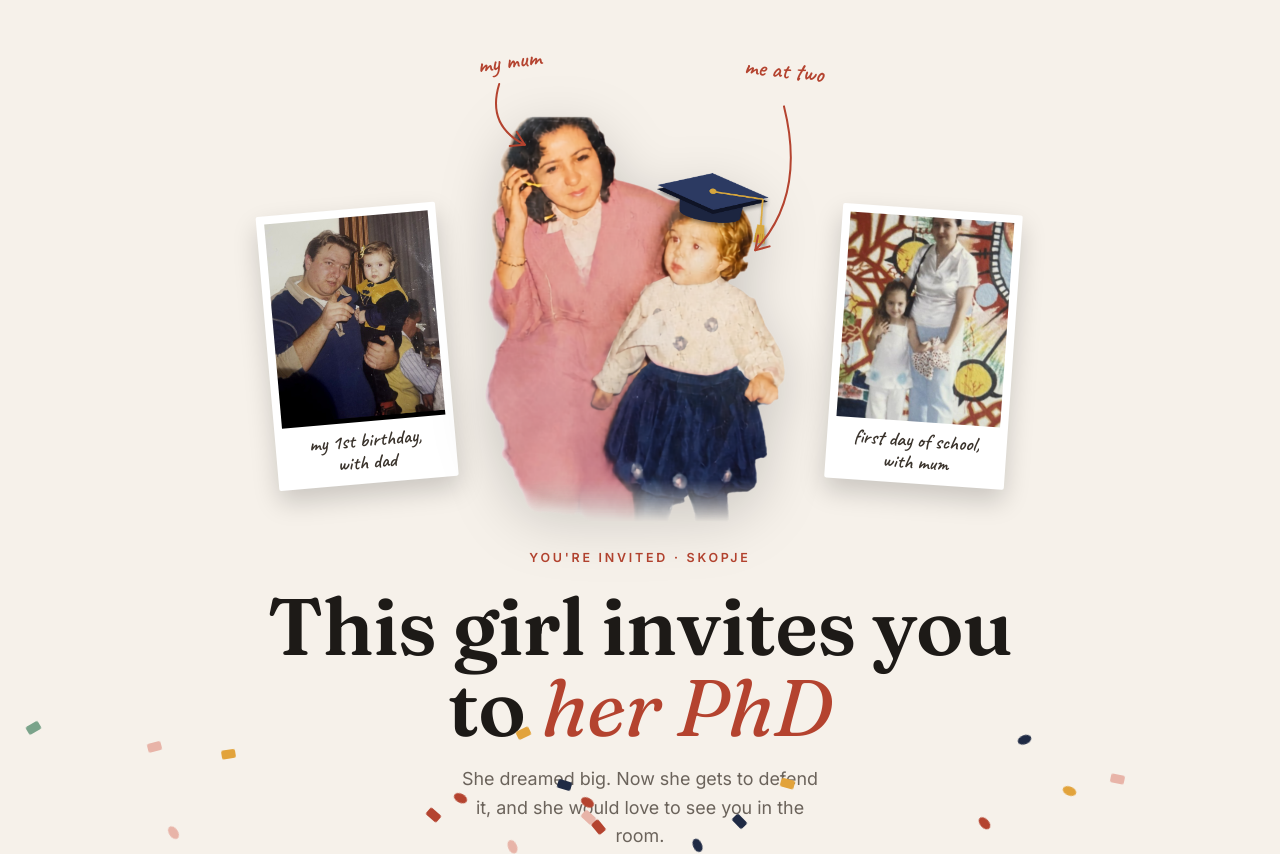
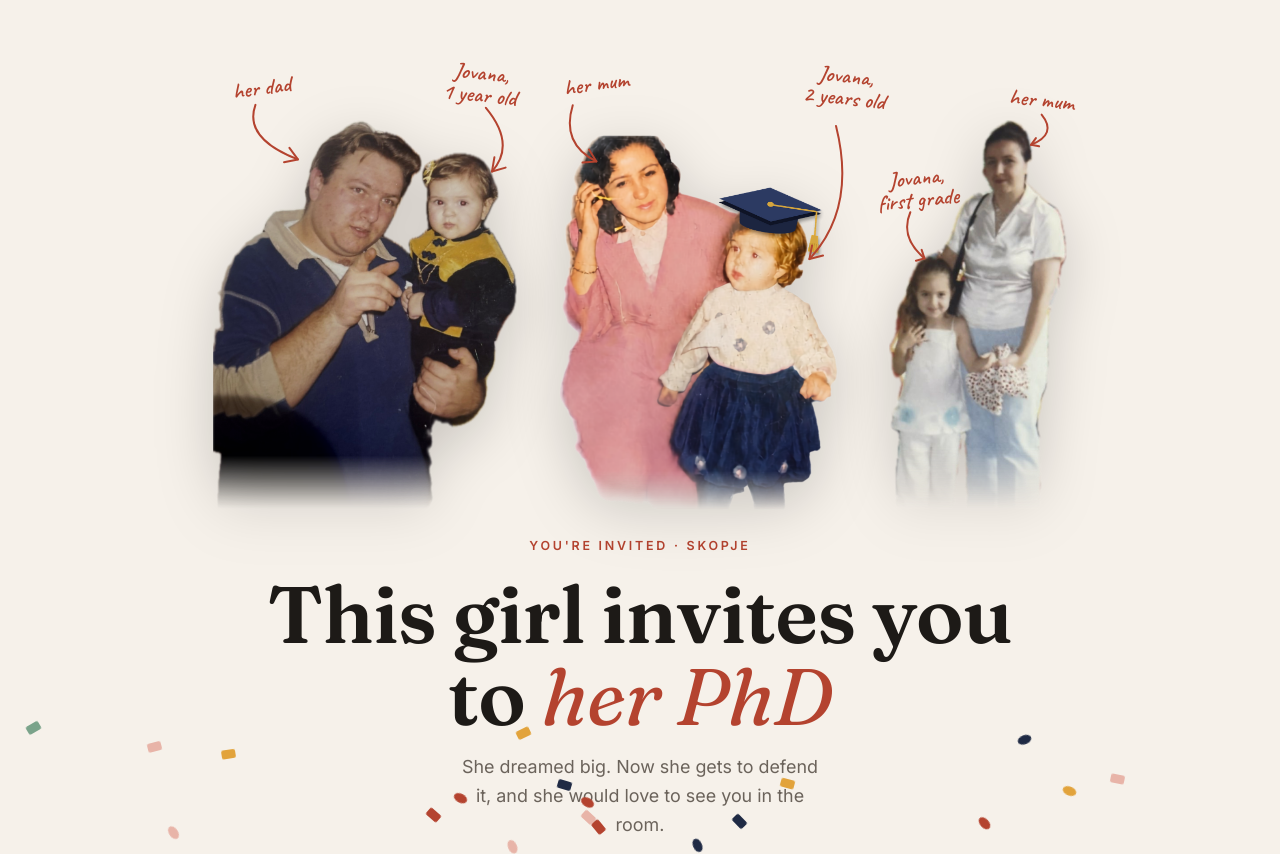
Before and after one commit to dobrevajovana/phd-invitation, a plain HTML site: page index.html in a window 1280 px wide. Shown: the top 854 px of the page. Drawn offline with Linux system fonts and the light colour scheme.

Commit message:
Hero: three cut-out photos with arrow labels
Co-Authored-By: Claude Opus 5.5 <noreply@anthropic.com>

```diff
--- a/index.html
+++ b/index.html
@@ -32,26 +32,16 @@
 
   /* hero */
   .hero{min-height:92vh;display:flex;flex-direction:column;justify-content:center;text-align:center;padding:56px 0 40px}
-  .kid{position:relative;width:min(340px,78vw);margin:0 auto 22px}
-  .kid img{display:block;width:100%;height:auto;filter:drop-shadow(0 16px 28px rgba(0,0,0,.18))}
+  .album{--h:min(390px,40vw);display:flex;align-items:flex-end;justify-content:center;gap:clamp(18px,3vw,40px);
+    width:min(1000px,calc(100vw - 32px));margin:64px 0 26px calc(50% - min(500px,50vw - 16px))}
+  .kid{position:relative;margin:0;height:var(--h);flex:0 0 auto}
+  .kid img{display:block;height:100%;width:auto;filter:drop-shadow(0 16px 28px rgba(0,0,0,.18))}
   .kid .arrows{position:absolute;inset:0;width:100%;height:100%;overflow:visible;pointer-events:none}
   .kid .arrows path{fill:none;stroke:var(--accent);stroke-width:2;stroke-linecap:round;stroke-linejoin:round}
-  .tag{position:absolute;font-family:Caveat,cursive;font-weight:600;color:var(--accent);font-size:clamp(1.05rem,4vw,1.5rem);line-height:1;width:30%;white-space:normal}
-  .tag-mum{left:-6%;top:-12%;text-align:center;transform:rotate(-8deg)}
-  .tag-me{left:80%;top:-10%;text-align:center;transform:rotate(6deg)}
-  .album{display:flex;align-items:center;justify-content:center;gap:clamp(10px,3vw,36px);margin:44px auto 26px}
-  .album .kid{margin:0;flex:0 0 auto;width:min(320px,46vw)}
-  .polaroid{flex:0 0 auto;width:min(180px,24vw);margin:0;background:#fff;padding:8px 8px 0;border-radius:2px;box-shadow:0 12px 26px rgba(0,0,0,.18)}
-  .polaroid img{display:block;width:100%;aspect-ratio:4/5;object-fit:cover}
-  .polaroid figcaption{font-family:Caveat,cursive;font-weight:600;color:#3a332c;font-size:clamp(1rem,2.4vw,1.25rem);line-height:1.1;padding:8px 2px 10px;text-align:center}
-  .p-dad{transform:rotate(-5deg) translateY(36px)}
-  .p-school{transform:rotate(4deg) translateY(36px)}
-  .p-school img{object-position:50% 25%}
-  @media (max-width:620px){
-    .album{flex-wrap:wrap;gap:18px 14px}
-    .album .kid{order:-1;width:64vw;margin:0 calc(50% - 32vw) 8px}
-    .polaroid{width:40vw}
-    .p-dad,.p-school{translate:0 -36px}
+  .tag{position:absolute;width:var(--w,40%);font-family:Caveat,cursive;font-weight:600;color:var(--accent);font-size:clamp(1rem,1.9vw,1.4rem);line-height:1;text-align:center}
+  @media (max-width:700px){
+    .album{--h:min(420px,86vw);flex-direction:column;align-items:center;gap:72px;width:auto;margin:60px auto 26px}
+    .tag{font-size:1.15rem}
   }
   .eyebrow{font-size:.78rem;letter-spacing:.22em;text-transform:uppercase;color:var(--accent);font-weight:600}
   .hero h1{font-size:clamp(2.5rem,9vw,5rem);line-height:1.02;margin:18px 0 16px}
@@ -149,24 +139,38 @@
 
 <header class="hero wrap">
   <div class="album">
-  <figure class="polaroid p-dad">
-    <img src="dad-birthday.jpg" alt="Jovana on her first birthday, held by her dad">
-    <figcaption>my 1st birthday,<br>with dad</figcaption>
+  <figure class="kid k-dad">
+    <img src="dad-and-me.png" alt="Jovana at one year old with her dad">
+    <svg class="arrows" viewBox="0 0 100 128.6" preserveAspectRatio="none" aria-hidden="true">
+      <path vector-effect="non-scaling-stroke" d="M 14 -5 Q 10 6 28 13"/>
+      <path vector-effect="non-scaling-stroke" d="M 23.4 13.9 L 28 13 L 25.2 9.2"/>
+      <path vector-effect="non-scaling-stroke" d="M 90 -4 Q 100 8 92 17"/>
+      <path vector-effect="non-scaling-stroke" d="M 92.8 12.3 L 92 17 L 96.5 15.7"/>
+    </svg>
+    <span class="tag" style="left:-4%;top:-11%;transform:rotate(-8deg)" aria-hidden="true">her dad</span>
+    <span class="tag" style="left:68%;top:-15%;transform:rotate(6deg)" aria-hidden="true">Jovana,<br>1 year old</span>
   </figure>
-  <figure class="kid">
-    <img src="mum-and-me.png" alt="Jovana at two in a graduation cap with her mum">
-    <svg class="arrows" viewBox="0 0 100 132" preserveAspectRatio="none" aria-hidden="true">
+  <figure class="kid k-mum">
+    <img src="mum-and-me.png" alt="Jovana at two years old in a graduation cap with her mum">
+    <svg class="arrows" viewBox="0 0 100 131.8" preserveAspectRatio="none" aria-hidden="true">
       <path vector-effect="non-scaling-stroke" d="M 6 -5 Q 2 8 14 14"/>
-      <path vector-effect="non-scaling-stroke" d="M 9.3 14.4 L 14 14 L 11.5 10"/>
+      <path vector-effect="non-scaling-stroke" d="M 9.3 14.4 L 14 14 L 11.5 10.0"/>
       <path vector-effect="non-scaling-stroke" d="M 95 2 Q 102 30 86 47"/>
-      <path vector-effect="non-scaling-stroke" d="M 90.5 45.8 L 86 47 L 86.9 42.4"/>
+      <path vector-effect="non-scaling-stroke" d="M 86.9 42.4 L 86 47 L 90.6 45.8"/>
     </svg>
-    <span class="tag tag-mum" aria-hidden="true">my mum</span>
-    <span class="tag tag-me" aria-hidden="true">me at two</span>
+    <span class="tag" style="left:-6%;top:-12%;transform:rotate(-8deg)" aria-hidden="true">her mum</span>
+    <span class="tag" style="left:78%;top:-14%;transform:rotate(6deg)" aria-hidden="true">Jovana,<br>2 years old</span>
   </figure>
-  <figure class="polaroid p-school">
-    <img src="first-grade.jpg" alt="Jovana on her first day of school with her mum">
-    <figcaption>first day of school,<br>with mum</figcaption>
+  <figure class="kid k-school">
+    <img src="school-and-mum.png" alt="Jovana in first grade with her mum">
+    <svg class="arrows" viewBox="0 0 100 219.8" preserveAspectRatio="none" aria-hidden="true">
+      <path vector-effect="non-scaling-stroke" d="M 86 -3 Q 95 8 80 14"/>
+      <path vector-effect="non-scaling-stroke" d="M 82.8 10.2 L 80 14 L 84.6 14.8"/>
+      <path vector-effect="non-scaling-stroke" d="M 12 52 Q 6 66 20 78"/>
+      <path vector-effect="non-scaling-stroke" d="M 15.2 79.3 L 20 78 L 18.4 73.2"/>
+    </svg>
+    <span class="tag" style="left:58%;top:-8%;--w:56%;transform:rotate(6deg)" aria-hidden="true">her mum</span>
+    <span class="tag" style="left:-14%;top:12%;--w:60%;transform:rotate(-6deg)" aria-hidden="true">Jovana,<br>first grade</span>
   </figure>
   </div>
   <p class="eyebrow">You're invited · Skopje</p>
```
Also changed, not shown: dad-and-me.png (added), dad-birthday.jpg (deleted), first-grade.jpg (deleted), school-and-mum.png (added), 1 other file.
